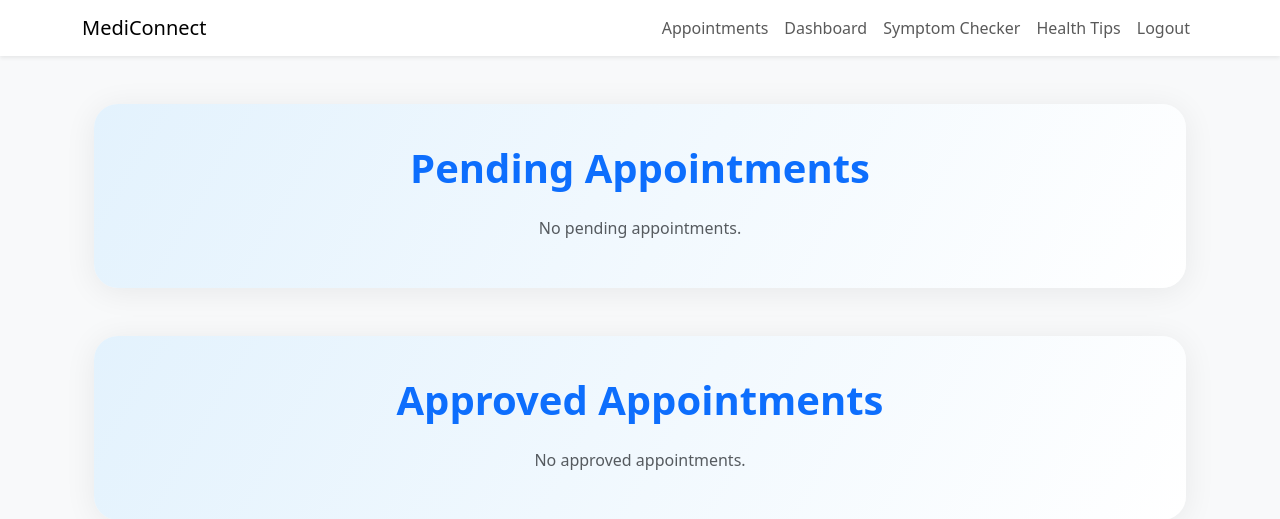
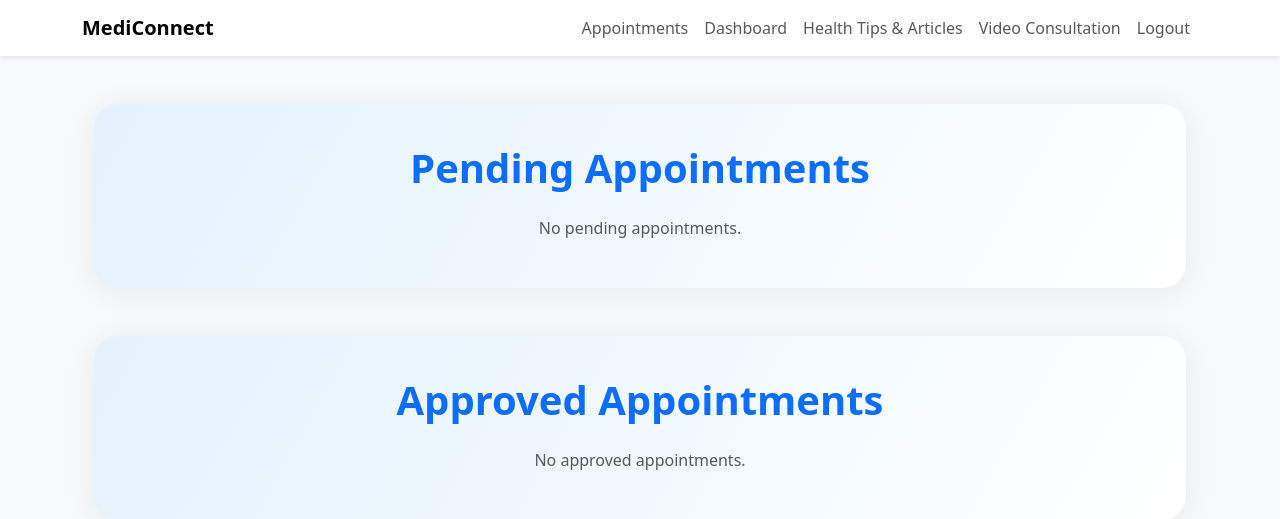
Before and after one commit to monkey-d-siyam/MediConnect, a Flask app: page /appointment/doctor_schedule in a window 1280 px wide. Shown: the top 519 px of the page. Run offline with Flask 2, Linux system fonts and the light colour scheme; the visitor is signed in with stand-in values (Sample User, id 1); data that the repository does not hold is empty; some libraries are stand-ins or nearby versions.

Commit message:
Fixed Bugs

```diff
--- a/templates/layout.html
+++ b/templates/layout.html
@@ -43,14 +43,12 @@
         <!-- Navigation Bar -->
         <nav class="navbar navbar-expand-lg navbar-light bg-white shadow-sm">
             <div class="container">
-                <a class="navbar-brand" href="{{ url_for('core.home') }}">MediConnect</a>
+                <a class="navbar-brand fw-bold" href="{{ url_for('core.home') }}">MediConnect</a>
                 <button class="navbar-toggler" type="button" data-bs-toggle="collapse" data-bs-target="#navbarNav">
                     <span class="navbar-toggler-icon"></span>
                 </button>
                 <div class="collapse navbar-collapse" id="navbarNav">
                     <ul class="navbar-nav ms-auto">
-
-
                         {% if 'loggedin' in session %}
                         {% if session['role'] == 'pharmacy' %}
                         <li class="nav-item">
@@ -68,26 +66,30 @@
                             <a class="nav-link" href="{{ url_for('core.list_pharmacies') }}">Pharmacies</a>
                         </li>
                         <li class="nav-item">
-                            <a class="nav-link" href="{{ url_for('education.symptom_checker') }}">Symptom Checker</a>
+                            <a class="nav-link" href="{{ url_for('education.symptom_checker') }}">Health Tips &
+                                Articles</a>
                         </li>
                         <li class="nav-item">
-                            <a class="nav-link" href="{{ url_for('education.health_tips') }}">Health Tips</a>
+                            <a class="nav-link" href="{{ url_for('consultation.request_video_consultation') }}">Video
+                                Consultation</a>
                         </li>
                         <li class="nav-item">
                             <a class="nav-link" href="{{ url_for('core.logout') }}">Logout</a>
                         </li>
                         {% elif session['role'] == 'doctor' %}
                         <li class="nav-item">
-                            <a class="nav-link" href="{{ url_for('appointment.doctor_schedule') }}">Appointments</a>
+                            <a class="nav-link" href="{{ url_for('appointment.doctor_own_schedule') }}">Appointments</a>
                         </li>
                         <li class="nav-item">
                             <a class="nav-link" href="{{ url_for('core.doctor_dashboard') }}">Dashboard</a>
                         </li>
                         <li class="nav-item">
-                            <a class="nav-link" href="{{ url_for('education.symptom_checker') }}">Symptom Checker</a>
+                            <a class="nav-link" href="{{ url_for('education.symptom_checker') }}">Health Tips &
+                                Articles</a>
                         </li>
                         <li class="nav-item">
-                            <a class="nav-link" href="{{ url_for('education.health_tips') }}">Health Tips</a>
+                            <a class="nav-link" href="{{ url_for('consultation.request_video_consultation') }}">Video
+                                Consultation</a>
                         </li>
                         <li class="nav-item">
                             <a class="nav-link" href="{{ url_for('core.logout') }}">Logout</a>
@@ -95,9 +97,6 @@
                         {% endif %}
                         {% else %}
                         <!-- Guest navigation -->
-                         <li class="nav-item">
-                            <a class="nav-link" href="{{ url_for('education.health_tips') }}">Health Tips</a>
-                        </li>
                         <li class="nav-item">
                             <a class="nav-link" href="{{ url_for('core.login') }}">Login</a>
                         </li>
```
